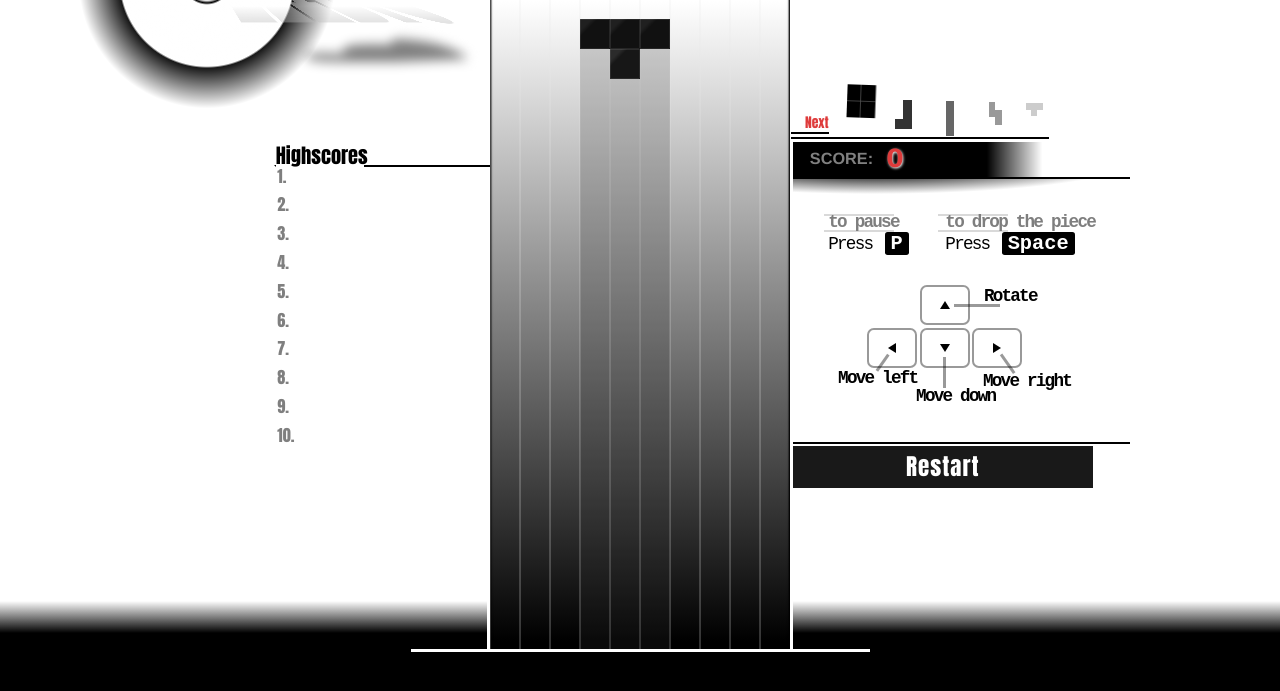
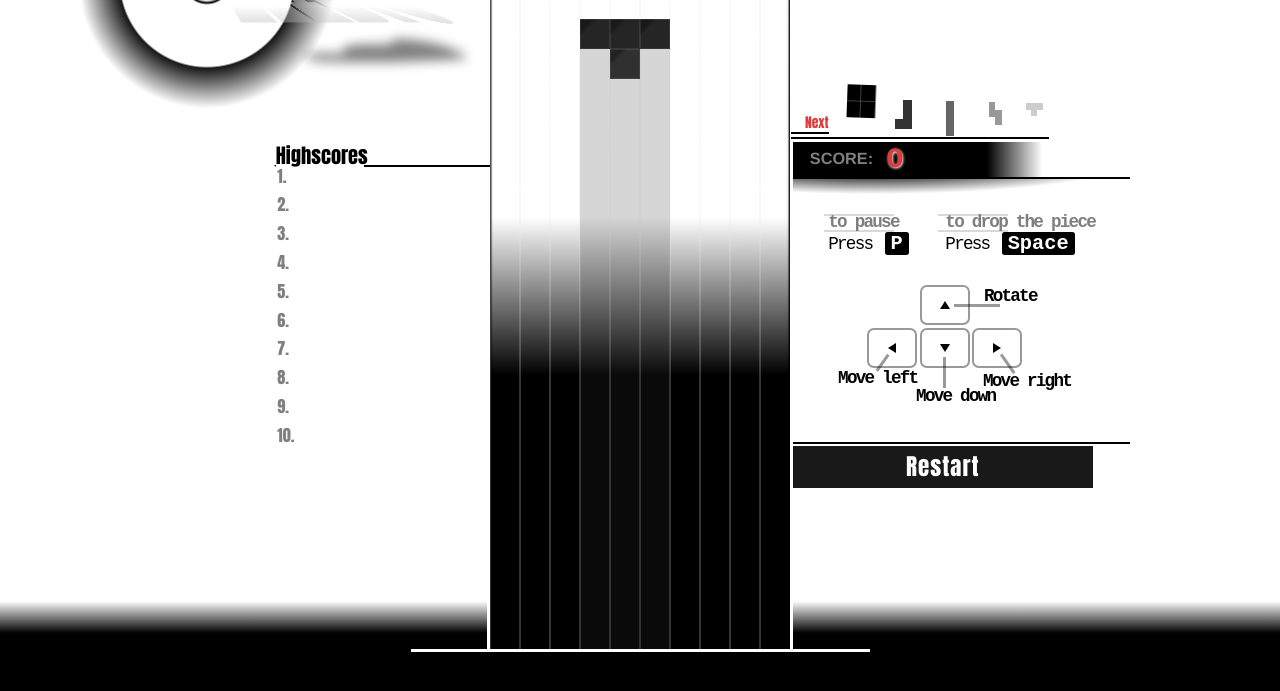
Before and after one commit to Petanez/Tetris, a website built with webpack: page src/Tetris.html in a window 1280 px wide. Both pictures are taken after a click on the button "Play". Shown: the part 103-794 px from the top of the page. Built offline with nearby package versions, Linux system fonts and the light colour scheme; a web font is replaced by a local one.

Commit message:
first draft

```diff
--- a/src/css/root.css
+++ b/src/css/root.css
@@ -11,7 +11,7 @@
 
   --gradient-game-info-header-bg: linear-gradient(20deg, var(--clr-ff-brightwhite) 7%, var(--clr-light-white) 20%, white 35%);
   --gradient-canvas-bg: linear-gradient(-180deg, transparent 1%, var(--clr-secondary) 10%, black 90%);
-  --gradient-canvas-bg: linear-gradient(-180deg, transparent 1%, var(--clr-secondary) 10%, black 99%);
+  --gradient-canvas-bg: linear-gradient(-180deg, transparent 1%, var(--clr-secondary) 40%, black 62%);
 
   --gradient-page-bg: linear-gradient(180deg, black 3%, white 12%, white 46%, white 53%, black 62%, black 70%);
   --gradient-page-bg: linear-gradient(180deg, white 6%, white 15%, white 36%, white 44%, black 46%, black 50%, black 50%, black 56%, black 65%, black 94%, white 96%);
@@ -57,7 +57,9 @@ body {
   --gradient-tetris-header-bg-shadow: linear-gradient(0deg, black 70%, var(--clr-primary) 100%);
   --gradient-game-info-header-bg: linear-gradient(20deg, var(--clr-ff-brightwhite) 7%, var(--clr-light-white) 20%, black 35%);
   --gradient-canvas-bg: linear-gradient(-180deg, transparent 1%, var(--clr-secondary) 10%, white 90%);
-  --gradient-canvas-bg: linear-gradient(-180deg, transparent 1%, var(--clr-secondary) 10%, white 99%);
+  --gradient-canvas-bg: linear-gradient(-180deg, transparent 1%, var(--clr-secondary) 45%, white 82%);
+
+
 
 
   --position-page-bg: bottom;
--- a/src/js/Graphics/Graphics.js
+++ b/src/js/Graphics/Graphics.js
@@ -93,14 +93,14 @@ export default function(document) {
     let rgbVal
     let modifiedVal
     if (isPolarized) {
-      rgbVal = 255 - (opacity * 255) + y * 3
-      modifiedVal = y > 0 ? rgbVal - y * 5: rgbVal
+      rgbVal = 255 - (opacity * 255)
+      modifiedVal = rgbVal - (y + 1) * 3
     } else {
-      rgbVal = (opacity * 255)
-      modifiedVal = y > 0 ? rgbVal - y * 5 : rgbVal
+      rgbVal = (opacity * 200)
+      modifiedVal = rgbVal + (y + 1) * 3
     }
 
-    let min = .3, max = .8;
+    let min = .3, max = 1;
     let colorStop = opacity < min ? min : opacity > max ? max : opacity
     let sq = ctx.createLinearGradient(squareSize * x, squareSize * y, squareSize * x + squareSize, squareSize * y + squareSize)
     let color1 = `rgb(${rgbVal}, ${rgbVal}, ${rgbVal})`;
@@ -130,6 +130,7 @@ export default function(document) {
           val.y = p[i].y
       }
     }
+    // draw a "shade" for the piece
     points.forEach(p => {
       ctx.beginPath()
       console.log("filling")
```
Also changed, not shown: dist/bundle.js, dist/style.css.
